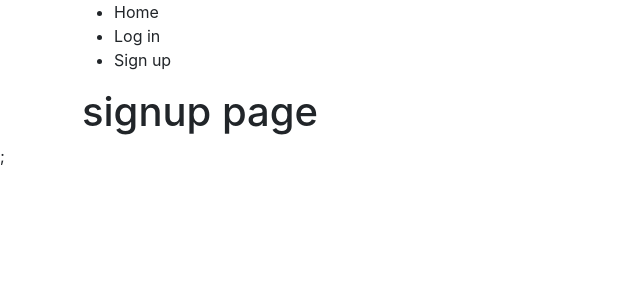
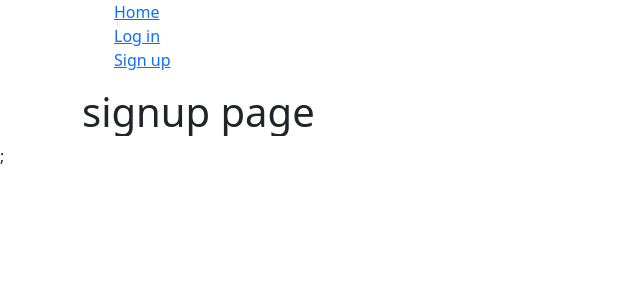
Before and after one commit to hi-im-aj/habit_warrior, a Next.js app: page /signup in a window 1280 px wide. Shown: the top 300 px of the page, without its empty margins (0-640 px from the left). Built offline with nearby package versions, Linux system fonts and the light colour scheme; no server answers.

Commit message:
Start styling & move Navbar component

```diff
--- a/components/layouts/Navbar.tsx
+++ b/components/layouts/Navbar.tsx
@@ -3,7 +3,7 @@ import Link from "next/link";
 
 const Navbar: FunctionComponent = () => {
   return (
-    <nav>
+    <nav className="container">
       <ul>
         <li>
           <Link href="/">Home</Link>
--- a/package.json
+++ b/package.json
@@ -2,7 +2,7 @@
   "name": "habit_warrior",
   "private": true,
   "scripts": {
-    "dev": "next dev",
+    "dev": "concurrently \"next dev\" \"sass --watch styles/main.scss:styles/globals.css\"",
     "build": "next build",
     "start": "next start",
     "lint": "next lint"
@@ -19,8 +19,10 @@
   "devDependencies": {
     "@types/node": "16.11.12",
     "@types/react": "17.0.37",
+    "concurrently": "^6.4.0",
     "eslint": "8.4.1",
     "eslint-config-next": "12.0.7",
+    "sass": "^1.45.0",
     "typescript": "4.5.3"
   }
 }
--- a/pages/_app.tsx
+++ b/pages/_app.tsx
@@ -2,10 +2,12 @@ import type { AppProps } from "next/app";
 import { AuthProvider } from "@/utils/auth";
 import "bootstrap/dist/css/bootstrap.min.css";
 import "../styles/globals.css";
+import Navbar from "@/components/layouts/Navbar";
 
 export default ({ Component, pageProps }: AppProps) => {
   return (
     <AuthProvider>
+      <Navbar />
       <Component {...pageProps} />;
     </AuthProvider>
   );
--- a/pages/dashboard.tsx
+++ b/pages/dashboard.tsx
@@ -4,10 +4,10 @@ import { useAuth } from "@/utils/auth";
 const dashboard: NextPage = () => {
   const { user } = useAuth();
   return (
-    <div className="container">
+    <main className="container">
       <h1>Dashboard</h1>
       <h2>{user && user.email}</h2>
-    </div>
+    </main>
   );
 };
 
--- a/pages/index.tsx
+++ b/pages/index.tsx
@@ -11,7 +11,6 @@ const home: NextPage = () => {
         <link rel="icon" href="/favicon.ico" />
       </Head>
       <main className="container">
-        <Navbar />
         <h1>hello world</h1>
       </main>
     </>
--- a/pages/login.tsx
+++ b/pages/login.tsx
@@ -5,7 +5,6 @@ import LoginBox from "@/components/LoginBox";
 const login: NextPage = () => {
   return (
     <main className="container">
-      <Navbar />
       <LoginBox />
     </main>
   );
--- a/pages/signup.tsx
+++ b/pages/signup.tsx
@@ -4,7 +4,6 @@ import Navbar from "@/components/layouts/Navbar";
 const signup: NextPage = () => {
   return (
     <main className="container">
-      <Navbar />
       <h1>signup page</h1>
     </main>
   );
--- a/styles/globals.css
+++ /dev/null
@@ -1,16 +0,0 @@
-html,
-body {
-  padding: 0;
-  margin: 0;
-  font-family: -apple-system, BlinkMacSystemFont, Segoe UI, Roboto, Oxygen,
-    Ubuntu, Cantarell, Fira Sans, Droid Sans, Helvetica Neue, sans-serif;
-}
-
-a {
-  color: inherit;
-  text-decoration: none;
-}
-
-* {
-  box-sizing: border-box;
-}
--- /dev/null
+++ b/styles/main.scss
@@ -0,0 +1,10 @@
+$primary-color: #25f48b;
+$secondary-color: #222;
+
+* {
+  overflow-x: hidden;
+  padding: 0;
+  margin: 0;
+}
+
+@import "./components/Navbar.scss";
```
Also changed, not shown: styles/components/Navbar.scss (added), 2 other files (tests, documents, lock files or other folders).
